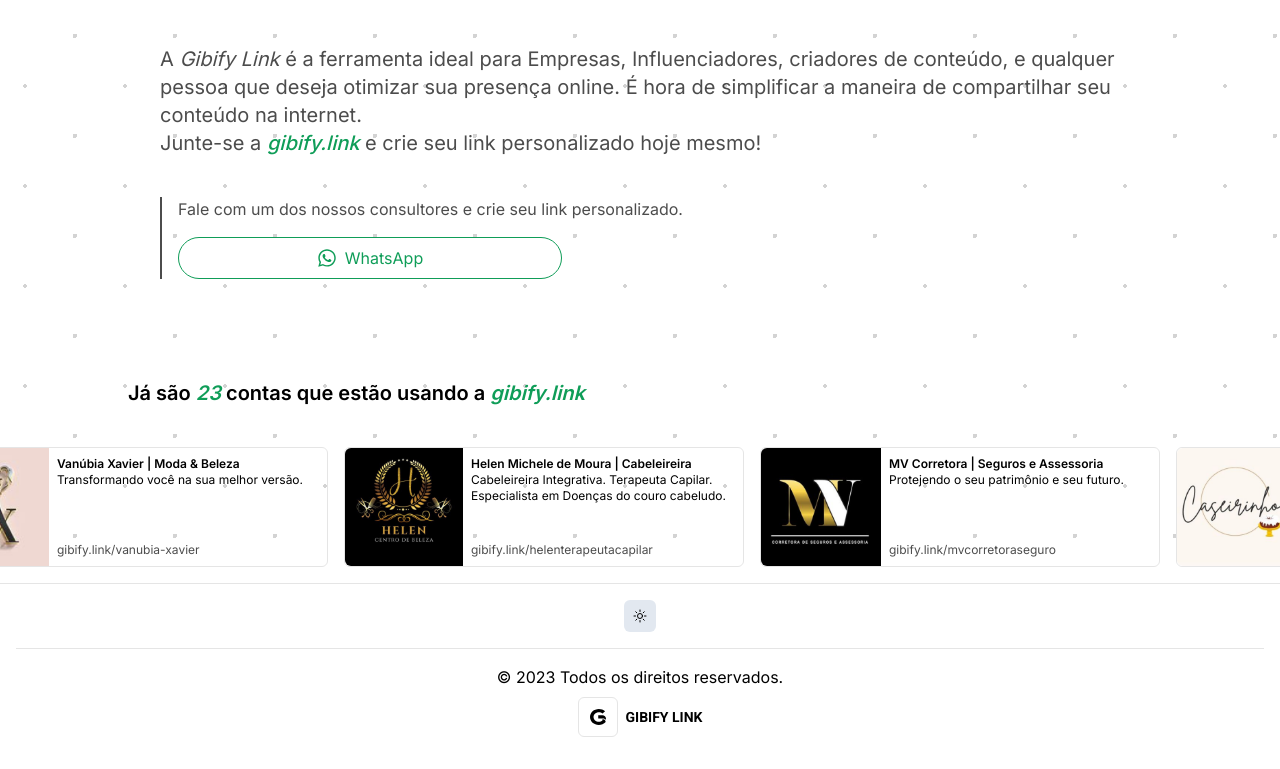
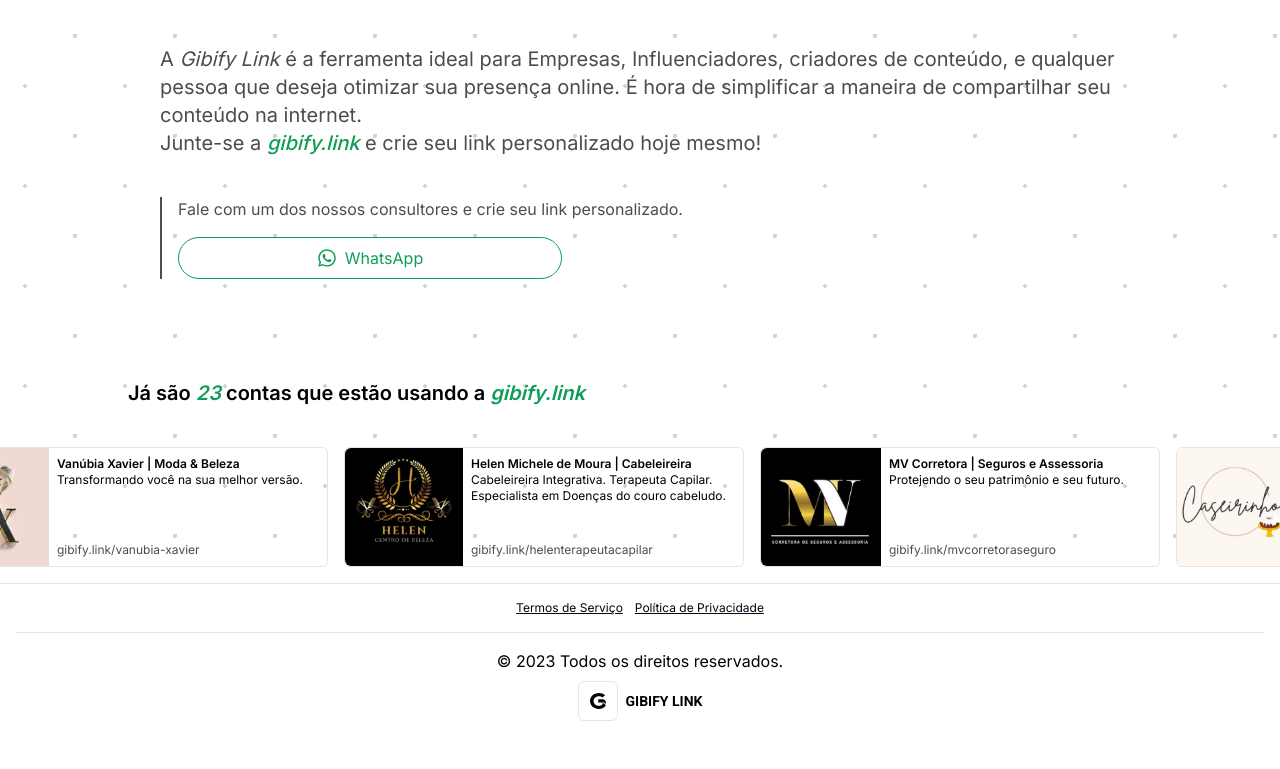
Before and after one commit to gibifytech/gibify.link, a Next.js app: page / in a window 1280 px wide. Shown: the part 339-1108 px from the top of the page. Built offline with nearby package versions, Linux system fonts and the light colour scheme.

Commit message:
feat: links of terms and policies

```diff
--- a/src/components/layout/footer.tsx
+++ b/src/components/layout/footer.tsx
@@ -1,4 +1,4 @@
-import { ThemeSwitcher } from '../ThemeSwitcher'
+import Link from 'next/link'
 import LogoSquare from '../logo-square'
 import { Roboto } from 'next/font/google'
 
@@ -14,7 +14,12 @@ export default function Footer() {
   return (
     <footer className="w-full flex flex-col items-center justify-center border-t border-neutral-200 dark:border-neutral-700 px-4 text-center text-black dark:text-white">
       <div className="w-full flex items-center justify-center gap-3 border-b border-neutral-200 dark:border-neutral-700 py-4">
-        <ThemeSwitcher />
+        <Link href="/terms-of-service" className="text-xs text-gray-950 underline">
+          Termos de Serviço
+        </Link>
+        <Link href="/privacy-policy" className="text-xs text-gray-950 underline">
+          Política de Privacidade
+        </Link>
       </div>
 
       <div className="flex flex-col justify-center items-center my-4">
--- a/src/components/layout/header.tsx
+++ b/src/components/layout/header.tsx
@@ -2,6 +2,7 @@
 import { usePathname } from 'next/navigation'
 import LogoSquare from '../logo-square'
 import { Roboto } from 'next/font/google'
+import { ThemeSwitcher } from '../ThemeSwitcher'
 
 const roboto = Roboto({
   weight: '700',
@@ -22,6 +23,7 @@ export default function Header() {
             <LogoSquare size="sm" />
             <p className={roboto.className}>gibify link</p>
           </div>
+          <ThemeSwitcher />
         </header>
       )}
     </>
```
